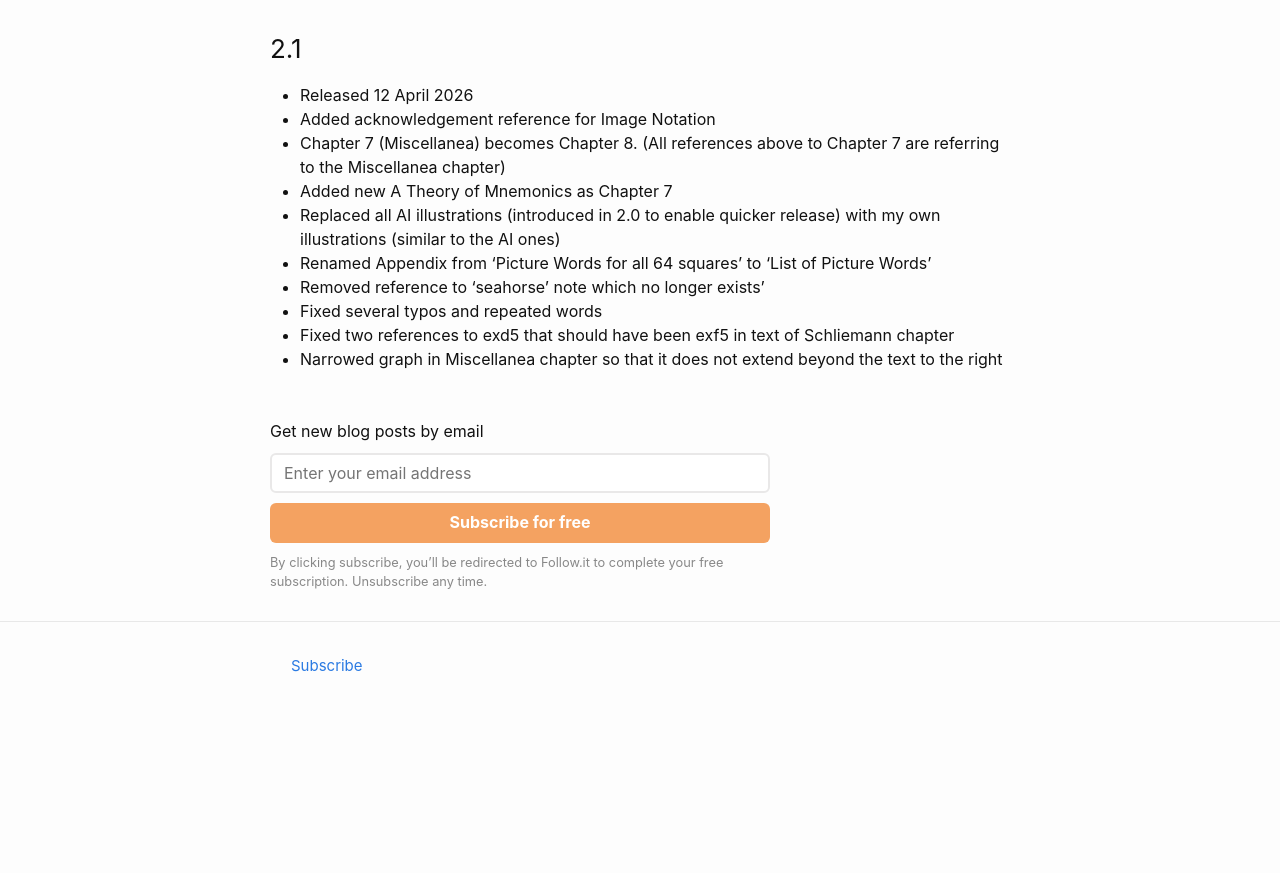
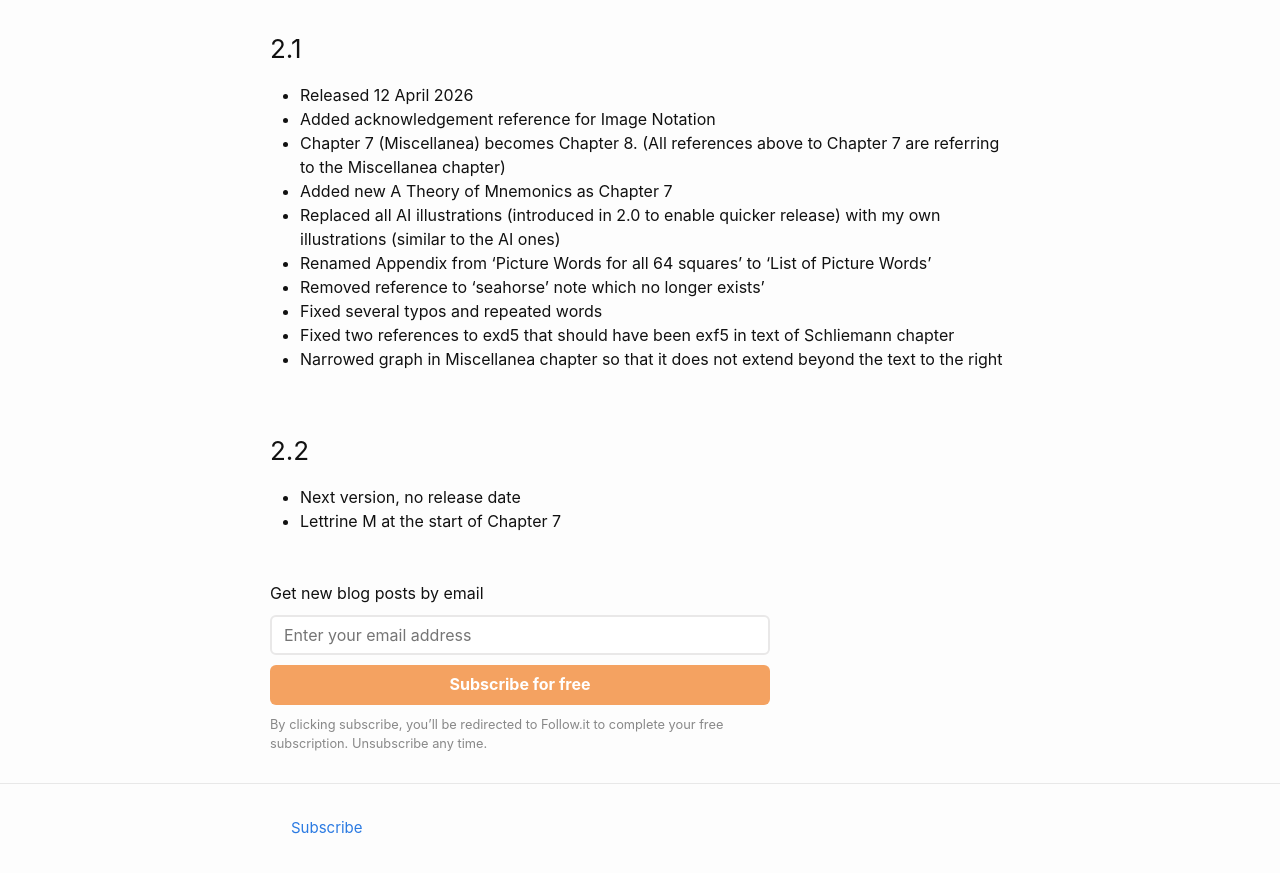
Before and after one commit to liontailedmacaque/liontailedmacaque.github.io, a Jekyll site: the page built from chessmemorypalace/versions.md, in a window 1280 px wide and 900 px high, scrolled down 3985 px. Shown: the top 873 px of the window. Built offline with Jekyll 4.4.1, drawn with Linux system fonts in a browser that asks for light colours; before the commit the page ends 4723 px from its top, so only the background shows below that.

Commit message:
Update versions.md

```diff
--- a/chessmemorypalace/versions.md
+++ b/chessmemorypalace/versions.md
@@ -107,3 +107,7 @@ This page lists the versions and the changes that have been made. The most signi
 - Fixed several typos and repeated words
 - Fixed two references to exd5 that should have been exf5 in text of Schliemann chapter
 - Narrowed graph in Miscellanea chapter so that it does not extend beyond the text to the right
+
+### 2.2
+- Next version, no release date
+- Lettrine M at the start of Chapter 7
```
